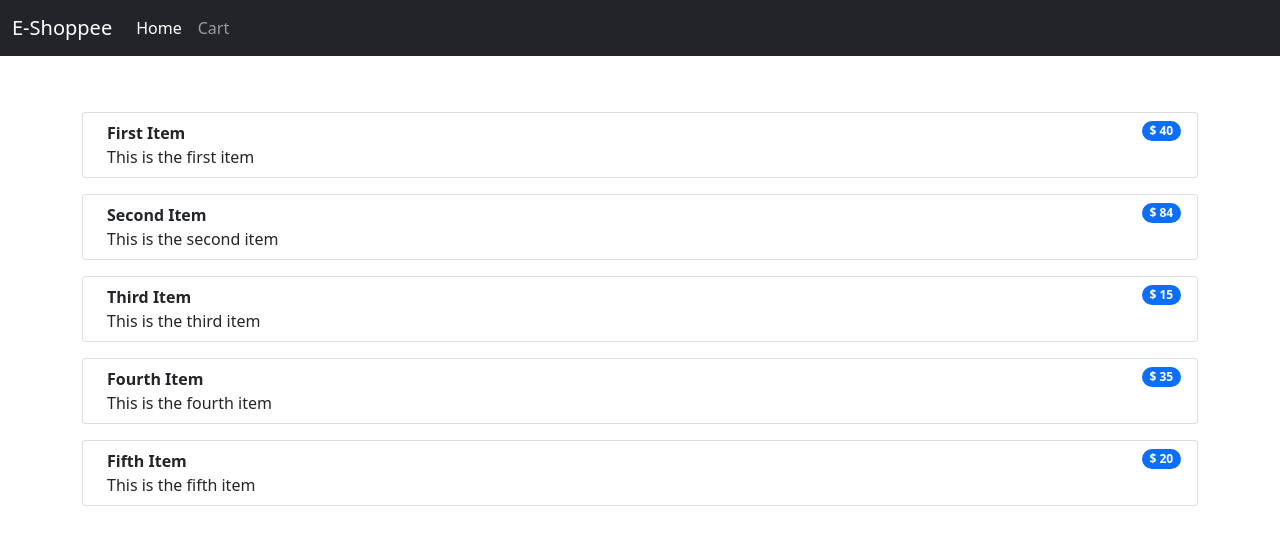
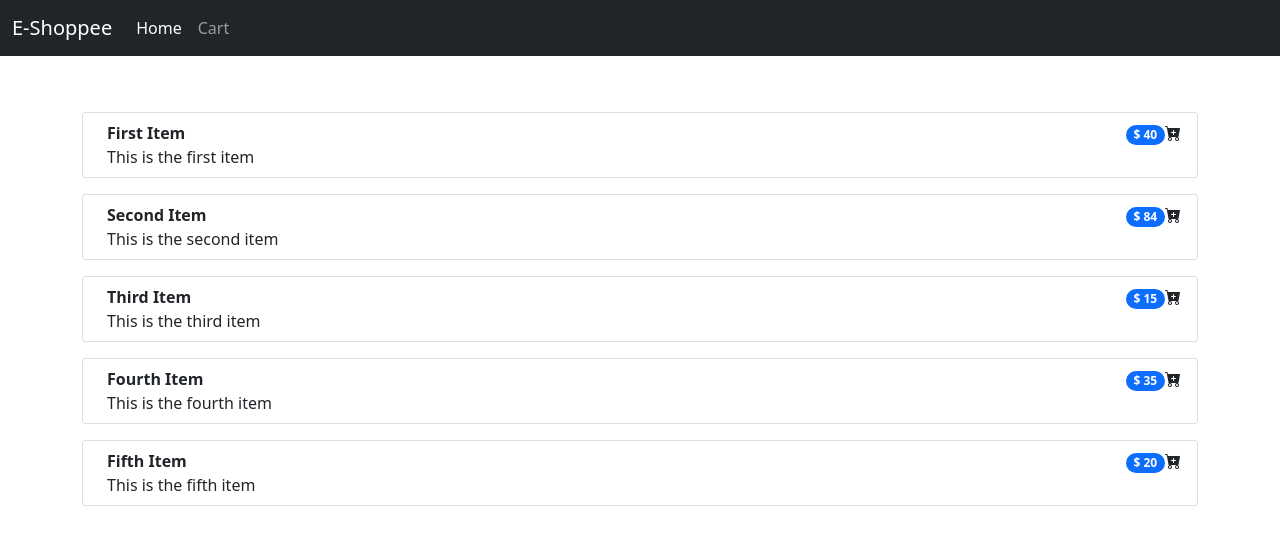
Before and after one commit to cybersaksham/Angular-Shopping-App, an Angular app: page / in a window 1280 px wide. Shown: the top 542 px of the page. Built offline with nearby package versions, Linux system fonts and the light colour scheme.

Commit message:
cart icon added

```diff
--- a/src/app/Components/item/item.component.html
+++ b/src/app/Components/item/item.component.html
@@ -4,6 +4,9 @@
             <div class="fw-bold">{{item.title}}</div>
             {{item.desc}}
         </div>
-        <span class="badge bg-primary rounded-pill">$ {{item.price}}</span>
+        <div class="ms-2">
+            <span class="badge bg-primary rounded-pill">$ {{item.price}}</span>
+            <i class="bi bi-cart-plus-fill"></i>
+        </div>
     </li>
 </ol>
```
